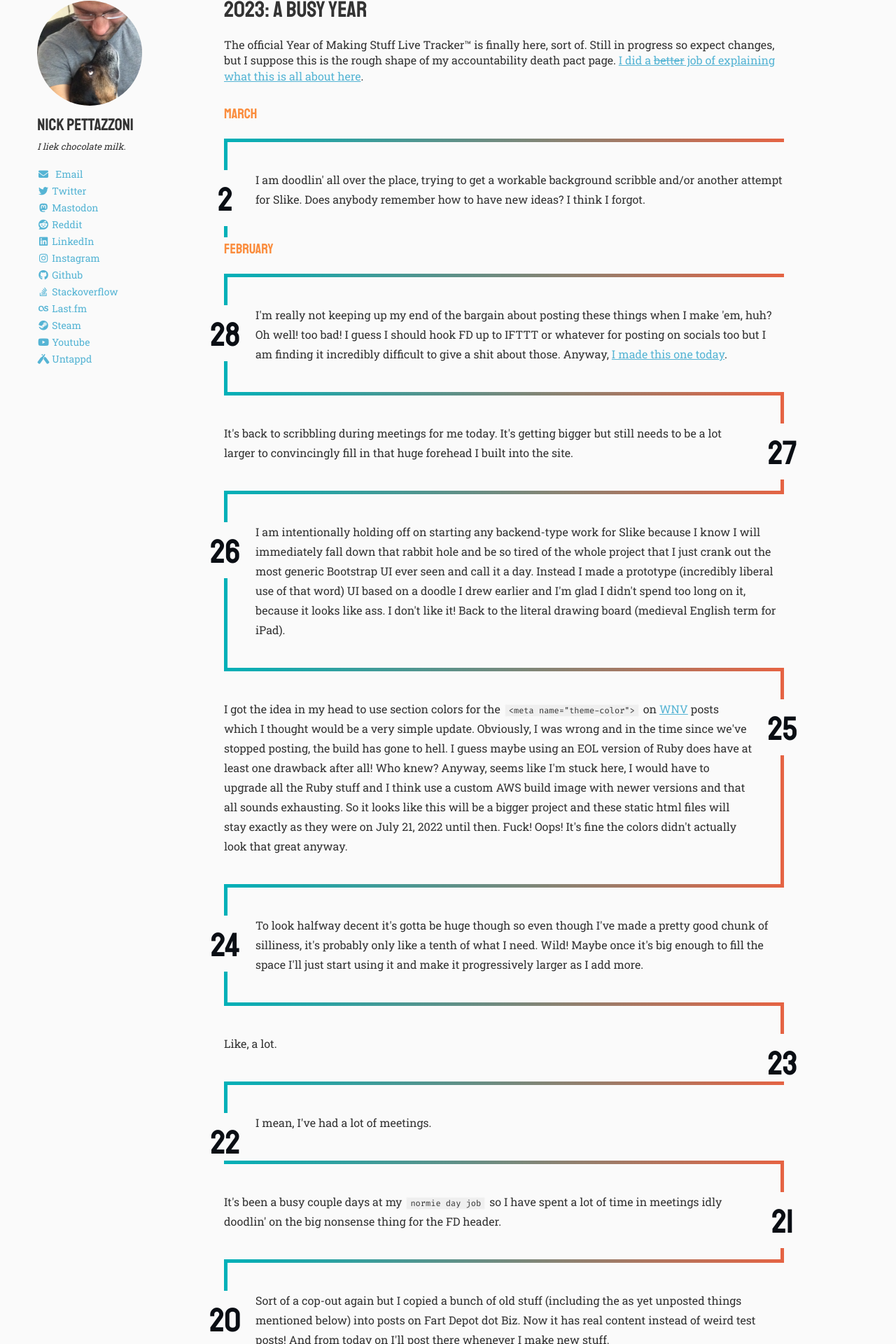
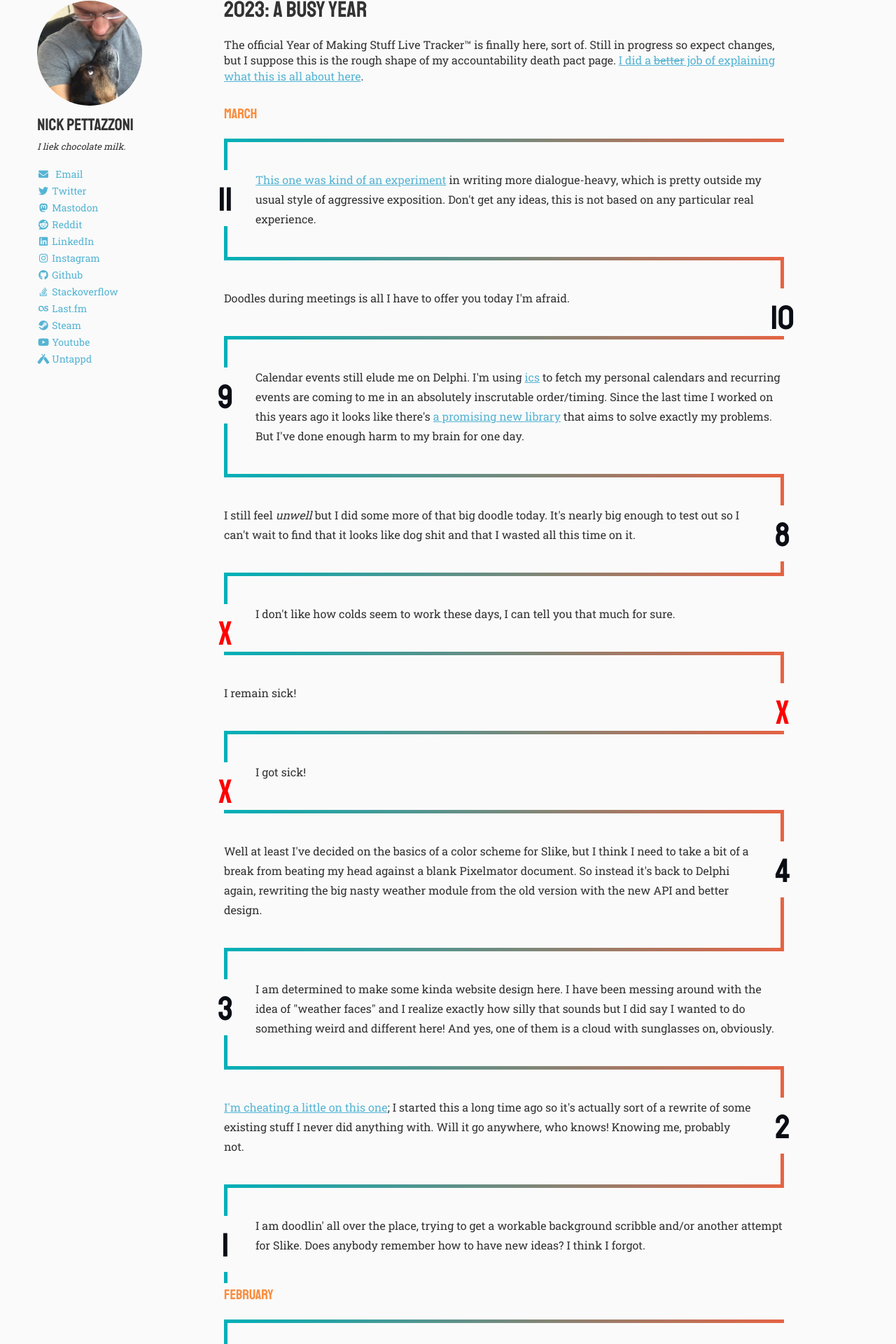
Before and after one commit to pettazz/pettazz.com, a Jekyll site: the page built from 2023/index.md, in a window 1280 px wide. Shown: the part 456-2376 px from the top of the page at 70% size. Built offline with Jekyll 4.4.1, drawn with Linux system fonts in a browser that asks for light colours; nearby versions of some CDN libraries.

Commit message:
missed a bunch i am tired

```diff
--- a/2023/index.md
+++ b/2023/index.md
@@ -12,6 +12,26 @@ The official Year of Making Stuff Live Tracker™ is finally here, sort of. Stil
 <div class="timeline current">
 
   <h1><small>March</small></h1>
+
+  <p><a href="https://fartdepot.biz/wrote/2023/03/11/" target="_blank">This one was kind of an experiment</a> in writing more dialogue-heavy, which is pretty outside my usual style of aggressive exposition. Don't get any ideas, this is not based on any particular real experience.</p>
+
+  <p>Doodles during meetings is all I have to offer you today I'm afraid.</p>
+
+  <p>Calendar events still elude me on Delphi. I'm using <a href="https://pypi.org/project/ics/" target="_blank">ics</a> to fetch my personal calendars and recurring events are coming to me in an absolutely inscrutable order/timing. Since the last time I worked on this years ago it looks like there's <a href="https://pypi.org/project/recurring-ical-events/" target="_blank">a promising new library</a> that aims to solve exactly my problems. But I've done enough harm to my brain for one day.</p>
+
+  <p>I still feel <em>unwell</em> but I did some more of that big doodle today. It's nearly big enough to test out so I can't wait to find that it looks like dog shit and that I wasted all this time on it.</p>
+
+  <p class="skipped">I don't like how colds seem to work these days, I can tell you that much for sure.</p>
+
+  <p class="skipped">I remain sick!</p>
+
+  <p class="skipped">I got sick!</p>
+
+  <p>Well at least I've decided on the basics of a color scheme for Slike, but I think I need to take a bit of a break from beating my head against a blank Pixelmator document. So instead it's back to Delphi again, rewriting the big nasty weather module from the old version with the new API and better design.</p>
+
+  <p>I am determined to make some kinda website design here. I have been messing around with the idea of "weather faces" and I realize exactly how silly that sounds but I did say I wanted to do something weird and different here! And yes, one of them is a cloud with sunglasses on, obviously.</p>
+
+  <p><a href="https://fartdepot.biz/wrote/2023/03/02/" target="_blank">I'm cheating a little on this one</a>; I started this a long time ago so it's actually sort of a rewrite of some existing stuff I never did anything with. Will it go anywhere, who knows! Knowing me, probably not.</p>
 
   <p>I am doodlin' all over the place, trying to get a workable background scribble and/or another attempt for Slike. Does anybody remember how to have new ideas? I think I forgot.</p>
 
--- a/assets/css/timeline.scss
+++ b/assets/css/timeline.scss
@@ -13,7 +13,7 @@ div.timeline {
   margin: auto;
 
   &.current{
-    counter-reset: dayofmonth 3;
+    counter-reset: dayofmonth 12;
   }
 
   &.full-31{
@@ -50,6 +50,13 @@ div.timeline {
       color: #0a0e14;
       font-size: 3em;
       font-family: $heading-font;
+    }
+
+    &.skipped{
+      &:before {
+        content: 'x';
+        color: red;
+      }
     }
   }
   //odd number borders
```
